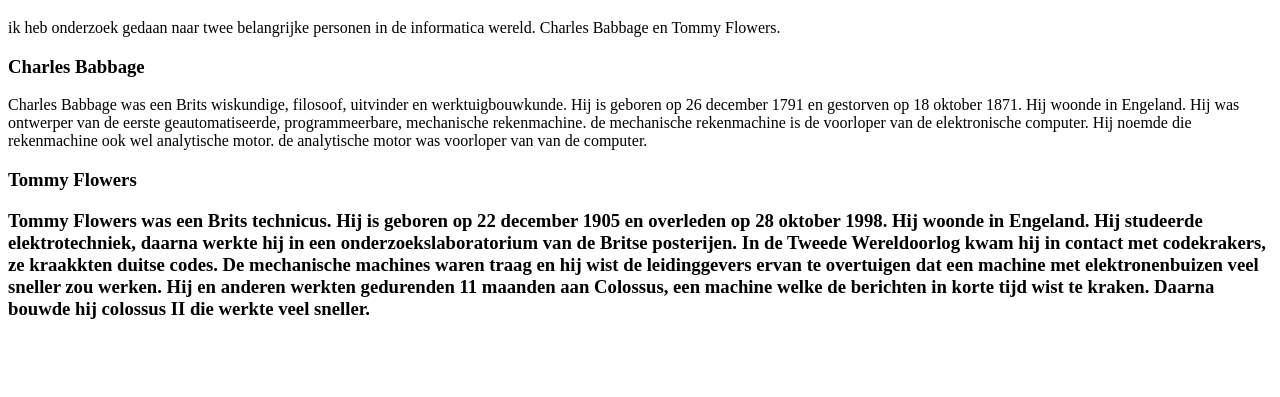
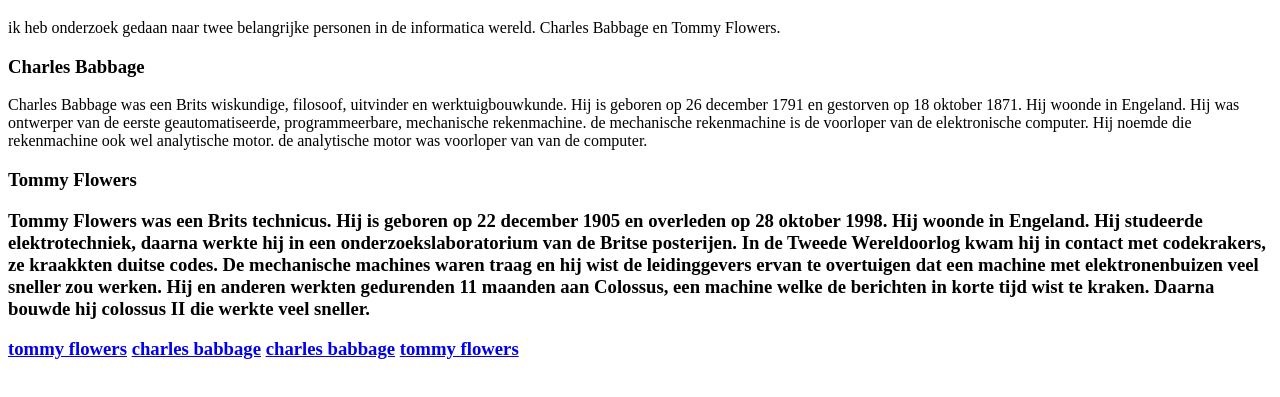
Before and after one commit to Ilaishara/Ilaishara.github.io, a plain HTML site: page geschiedenis.html in a window 1280 px wide. Shown: the part 61-458 px from the top of the page. Drawn offline with Linux system fonts and the light colour scheme.

Commit message:
Update geschiedenis.html

```diff
--- a/geschiedenis.html
+++ b/geschiedenis.html
@@ -12,9 +12,9 @@
 <p> Charles Babbage was een Brits wiskundige, filosoof, uitvinder en werktuigbouwkunde. Hij is geboren op 26 december 1791 en gestorven op 18 oktober 1871. Hij woonde in Engeland. Hij was ontwerper van de eerste geautomatiseerde, programmeerbare, mechanische rekenmachine. de mechanische rekenmachine is de voorloper van de elektronische computer. Hij noemde die rekenmachine ook wel analytische motor. de analytische motor was voorloper van van de computer. </p>
 <h3>Tommy Flowers<h3/>
 <p>Tommy Flowers was een Brits technicus. Hij is geboren op 22 december 1905 en overleden op 28 oktober 1998. Hij woonde in Engeland. Hij studeerde elektrotechniek, daarna werkte hij in een onderzoekslaboratorium van de Britse posterijen. In de Tweede Wereldoorlog kwam hij in contact met codekrakers, ze kraakkten duitse codes. De mechanische machines waren traag en hij wist de leidinggevers ervan te overtuigen dat een machine met elektronenbuizen veel sneller zou werken. Hij en anderen werkten gedurenden 11 maanden aan Colossus, een machine welke de berichten in korte tijd wist te kraken. Daarna bouwde hij colossus II die werkte veel sneller.</p>
-<a href="https://nl.m.wikipedia.org/wiki/Tommy_Flowers"</a>
-<a href="https://nl.m.wikipedia.org/wiki/Charles_Babbage"</a>
-<a href="http://www.martinvanneck.nl/de-mensen-achter-de-computer-2/charles-babbage/"</a>
-<a href="http://www.computinghistory.org.uk/det/1078/Tommy-Flowers/"</a>
+<a href="https://nl.m.wikipedia.org/wiki/Tommy_Flowers">tommy flowers</a>
+<a href="https://nl.m.wikipedia.org/wiki/Charles_Babbage">charles babbage</a>
+<a href="http://www.martinvanneck.nl/de-mensen-achter-de-computer-2/charles-babbage/">charles babbage</a>
+<a href="http://www.computinghistory.org.uk/det/1078/Tommy-Flowers/">tommy flowers</a>
 </body>
 </html>
```
